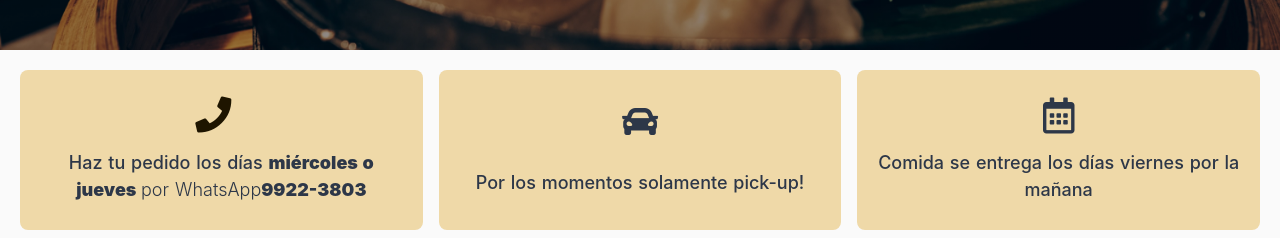
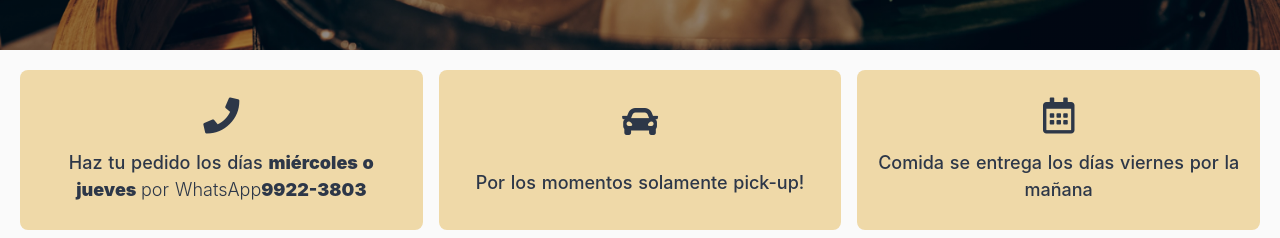
Before and after one commit to jocvegar/dim-sum-menu, a Nuxt app: page / in a window 1280 px wide. Shown: the part 562-800 px from the top of the page. Built offline with nearby package versions, Linux system fonts and the light colour scheme; what vue-collage-slideshow would draw is missing.

Commit message:
adds a bigger button area

```diff
--- a/pages/index.vue
+++ b/pages/index.vue
@@ -16,15 +16,11 @@
     </section>
     <section class="mx-auto px-5 my-5">
       <div class="grid grid-cols-1 sm:grid-cols-3 gap-4">
+        <a :href = phone_link>
           <div
             class="flex flex-col items-center justify-around bg-brown-500 h-40 px-5 py-5 text-gray-800 rounded-lg"
           >
-          <a
-            :href = phone_link
-            class="no-underline block mt-4 text-lg sm:inline-block sm:mt-0 text-brown-800 hover:text-white mr-4"
-          >
             <i class="fa fa-phone text-4xl" aria-hidden="true"></i>
-          </a>
             <p class="font-medium text-lg text-center">
               Haz tu pedido los días
               <span class="font-black">
@@ -34,6 +30,7 @@
               <span class="font-black">9922-3803</span>
             </p>
           </div>
+        </a>
         <div
           class="flex flex-col items-center justify-around bg-brown-500 h-40 px-5 py-5 text-gray-800 rounded-lg"
         >
```
Lines whose indentation alone changed are shown as unchanged.
